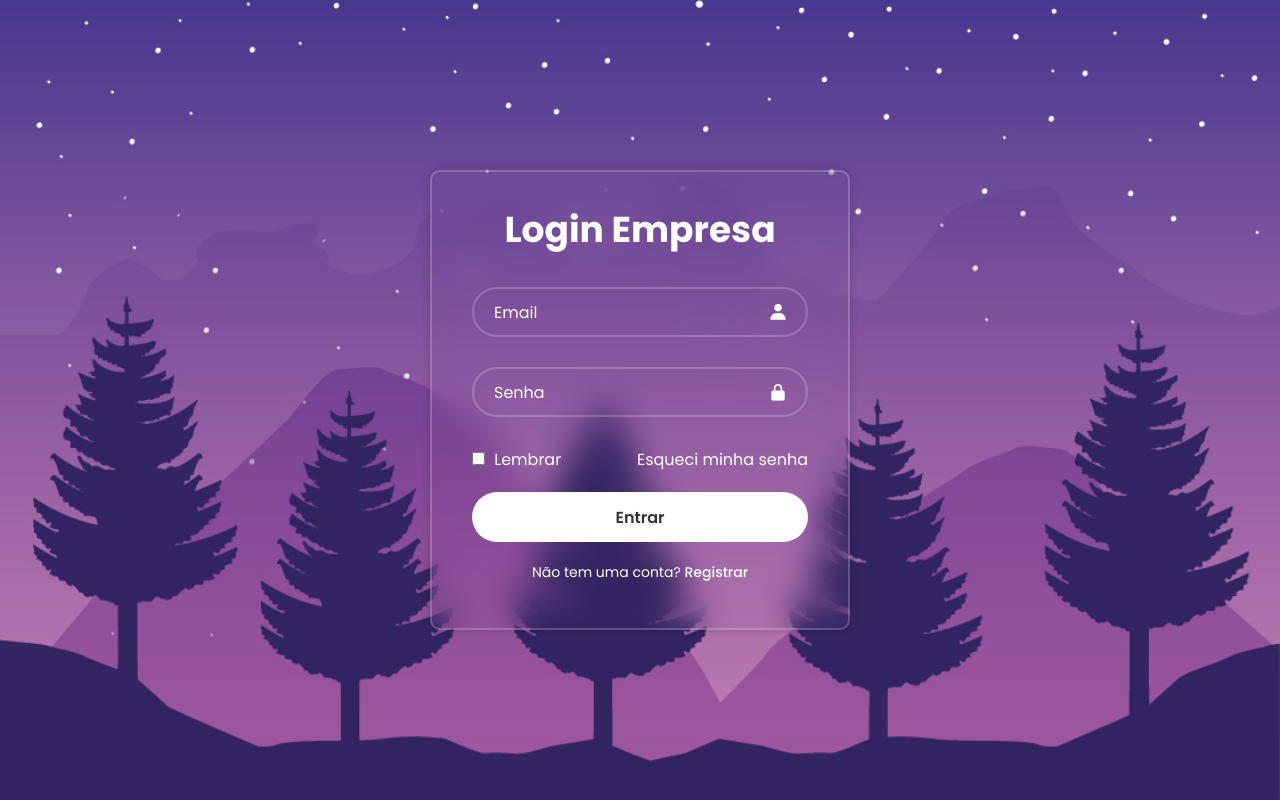
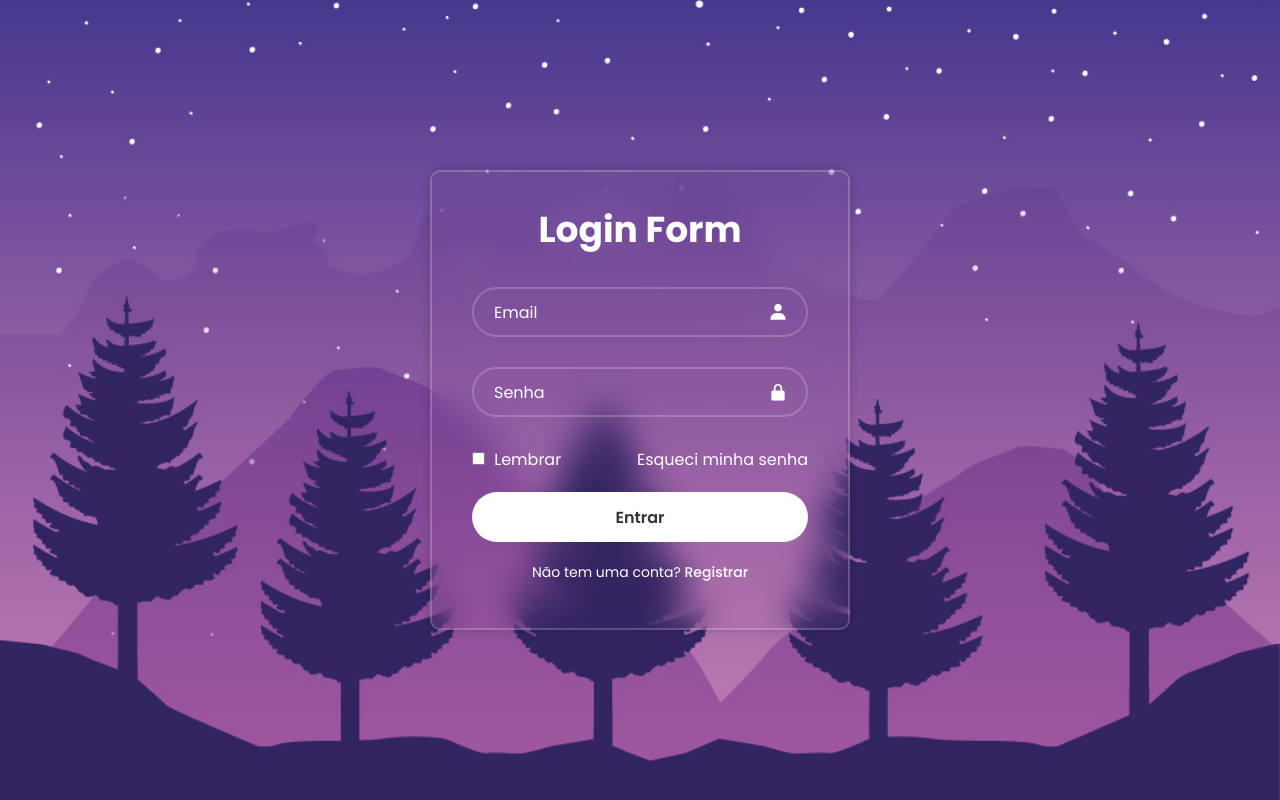
Before and after one commit to jonatasvsilvaa/formulario-page, a plain HTML site: page index.html in a window 1280 px wide. Drawn offline with nearby package versions, Linux system fonts and the light colour scheme.

Commit message:
Update index.html

```diff
--- a/index.html
+++ b/index.html
@@ -10,7 +10,7 @@
 <body>
     <main class="container">
       <form>
-    <h1>Login Empresa</h1>
+    <h1>Login Form</h1>
     <form action="#">
         <div class="caixa-formulario">
         <input type="text" placeholder="Email" required>
```
